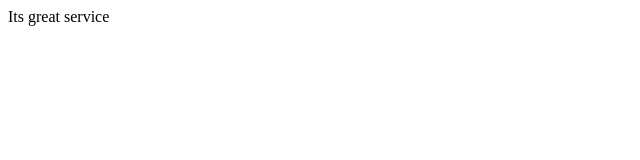
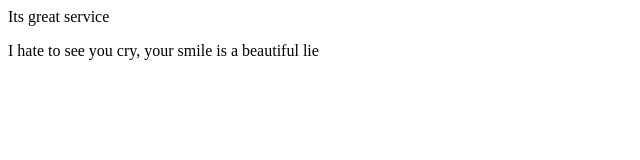
Before and after one commit to suba-sara/cardscontrol-api, a plain HTML site: page index.html in a window 1280 px wide. Shown: the whole page, without its empty margins (0-640 px from the left). Drawn offline with Linux system fonts and the light colour scheme.

Commit message:
Updated index.html with <p> tag

```diff
--- a/index.html
+++ b/index.html
@@ -5,4 +5,7 @@
 	<head>
 		Its great service
 	</head>
+	<p>
+		I hate to see you cry, your smile is a beautiful lie
+	</p>
 </html>
```
